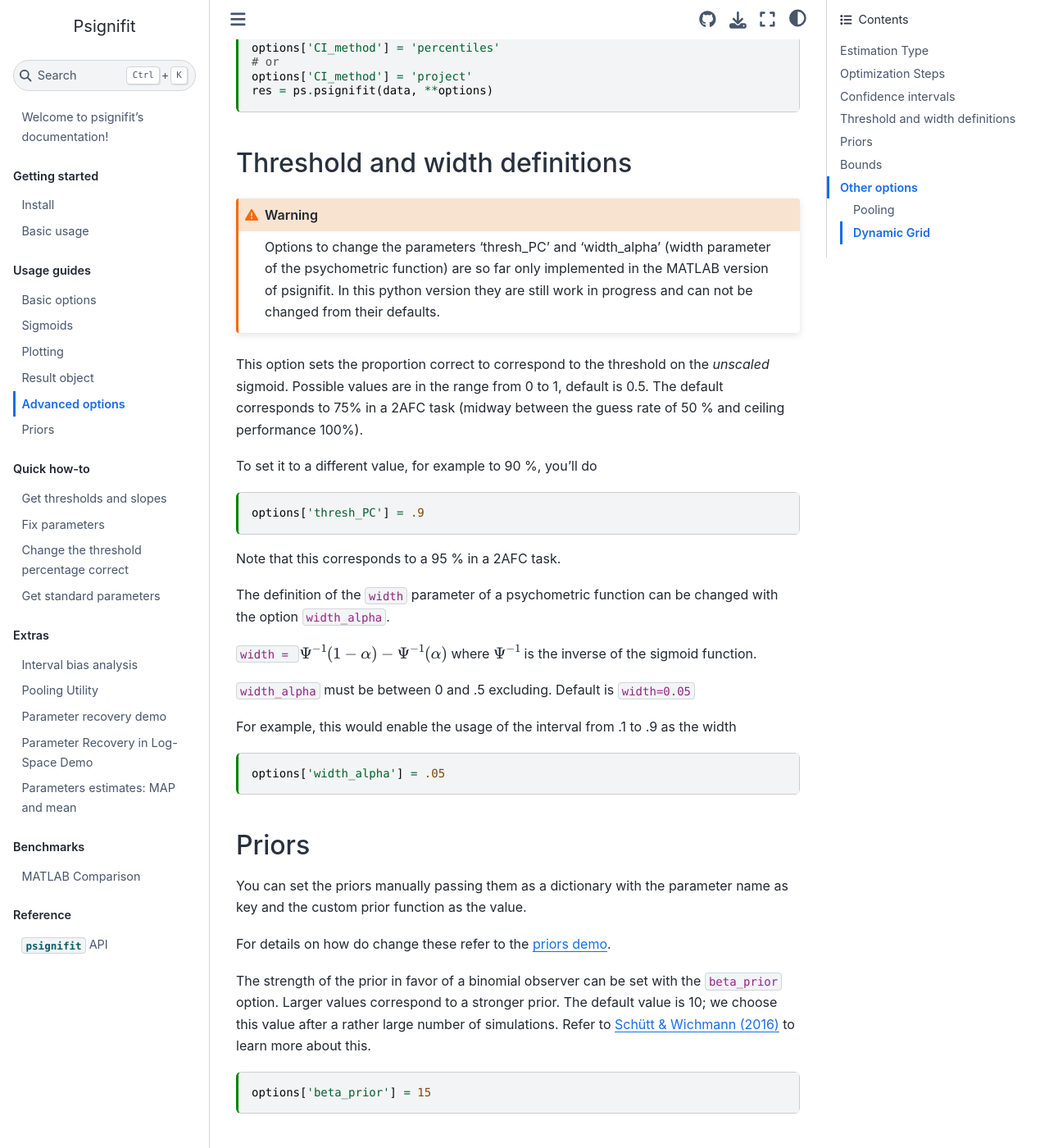
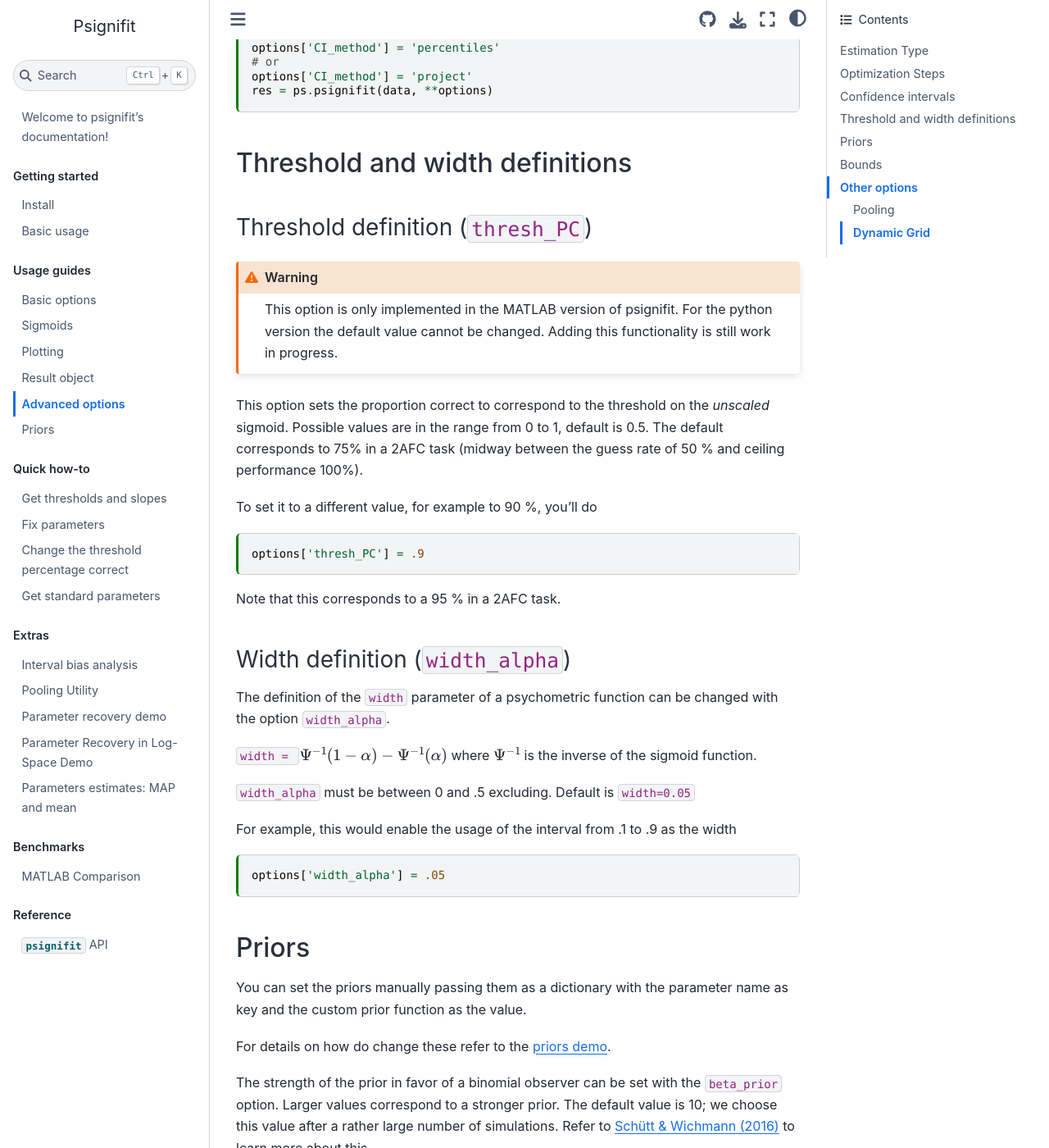
Before and after one commit to wichmann-lab/python-psignifit, a Jupyter Book: the page built from docs/examples/advanced-options.md, in a window 1280 px wide and 1400 px high, scrolled down 2087 px. Shown: the whole window at 82% size. Built offline with Jupyter Book 1.0.4 settings and Sphinx 7.4.7 and the Sphinx Book theme 1.1.4, drawn with Linux system fonts in a browser that asks for light colours.

Commit message:
docs: improve in warning message in advanced options

````diff
--- a/docs/examples/advanced-options.md
+++ b/docs/examples/advanced-options.md
@@ -102,10 +102,12 @@ res = ps.psignifit(data, **options)
 
 ## Threshold and width definitions
 
+### Threshold definition (`thresh_PC`)
+
 ```{warning}
-Options to change the parameters 'thresh_PC' and 'width_alpha' (width parameter of the psychometric function)
-are so far only implemented in the MATLAB version of psignifit.
-In this python version they are still work in progress and can not be changed from their defaults.
+This option is only implemented in the MATLAB version of psignifit.
+For the python version the default value cannot be changed.
+Adding this functionality is still work in progress.
 ```
 
 This option sets the proportion correct to correspond to the threshold on the *unscaled* sigmoid. Possible values are in the range from 0 to 1, default is 0.5. The default corresponds to 75\% in a 2AFC task (midway between the guess rate of 50 % and ceiling performance 100%).
@@ -117,6 +119,9 @@ options['thresh_PC'] = .9
 ```
 
 Note that this corresponds to a 95 \% in a 2AFC task.
+
+
+### Width definition (`width_alpha`)
 
 The definition of the `width` parameter of a psychometric function can be changed with the option `width_alpha`.
 
````
Also changed, not shown: docs/how_to/How-to-Change-the-Threshold-Percent-Correct.md (+3 -2 lines).
